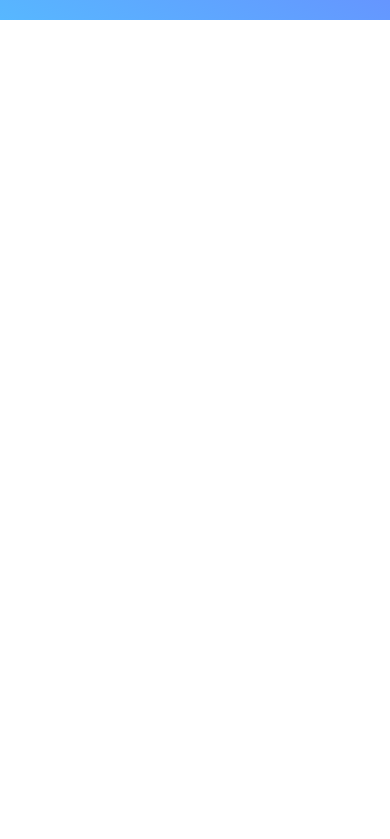
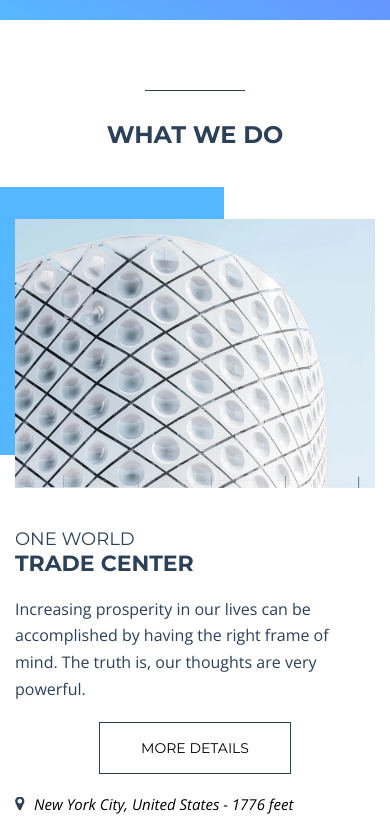
Before and after one commit to frontdev24kv/montichello, a plain HTML site: page index.html in a window 390 px wide. Shown: the part 380-1219 px from the top of the page. Before the commit the page ends 844 px from the top, so only its background shows below. Drawn offline with nearby package versions, Linux system fonts and the light colour scheme.

Commit message:
created images section, styled it , added adaptibe

```diff
--- a/index.html
+++ b/index.html
@@ -8,6 +8,7 @@
     <script src="./js/app.js" defer></script>
   </head>
   <body>
+    <div class="wrapper">
       <header class="header">
         <div class="container">
           <div class="header__wrapper">
@@ -65,6 +66,58 @@
             <button class="dot"></button>
           </div>
         </section>
+
+        <section class="section">
+          <div class="container">
+            <h2 class="title_2">WHAT WE DO</h2>
+            <div class="content__wrapper">
+              <div class="content__box">
+                <div class="image">
+                  <div class="rect"></div>
+                  <img
+                    src="./assets/images/web_p/img_1.webp"
+                    alt="trade center"
+                  />
+                </div>
+                <div class="description">
+                  <h3 class="title_3">ONE WORLD</h3>
+                  <h2 class="desc_title">TRADE CENTER</h2>
+                  <p class="text">
+                    Increasing prosperity in our lives can be accomplished by
+                    having the right frame of mind. The truth is, our thoughts
+                    are very powerful.
+                  </p>
+                  <button class="more_btn">MORE DETAILS</button>
+                  <p class="coords">New York City, United States - 1776 feet</p>
+                </div>
+              </div>
+              <div class="content__box reverse">
+                <div class="image">
+                  <div class="rect_2"></div>
+                  <img
+                    src="./assets/images/web_p/img_2.webp"
+                    alt="commerce center"
+                  />
+                </div>
+                <div class="description">
+                  <h3 class="title_3">INTERNATIONAL</h3>
+                  <h2 class="desc_title">COMMERCE CENTRE</h2>
+                  <p class="text">
+                   Successful businesses have many things in common, today we’ll look at the big ‘R’ of recognition and how a digital advertising network may help.
+                  </p>
+                  <button class="more_btn">MORE DETAILS</button>
+                  <p class="coords">Hong Kong - 1588 feet</p>
+                </div>
+              </div>
+            </div>
+          </div>
+        </section>
+        <section class="cards">
+          <div class="container">
+
+          </div>
+        </section>
       </main>
+    </div>
   </body>
 </html>
--- a/js/app.js
+++ b/js/app.js
@@ -9,10 +9,13 @@ const dotButtons = document.querySelectorAll('.dot');
 const parent = document.getElementById('parent')
 
 parent.addEventListener('click', (e) => {
+  console.log(e.target.tagName);
+  // if(e.target.tagName !== 'BUTTON') return
   // if(e.target.classList.contains('active')){
   //    e.target.classList.remove('active')
   //    return
   // }
+
   dotButtons.forEach(btn => btn.classList.remove('active'))
    e.target.classList.add('active')
 })
--- a/scss/_fonts.scss
+++ b/scss/_fonts.scss
@@ -1 +1 @@
-@import url('https://fonts.googleapis.com/css2?family=Montserrat:ital,wght@0,100..900;1,100..900&family=Source+Code+Pro:ital,wght@0,200..900;1,200..900&display=swap');
+@import url('https://fonts.googleapis.com/css2?family=Montserrat:ital,wght@0,100..900;1,100..900&family=Open+Sans:ital,wght@0,300..800;1,300..800&family=Source+Code+Pro:ital,wght@0,200..900;1,200..900&display=swap');
--- a/scss/_header.scss
+++ b/scss/_header.scss
@@ -129,6 +129,9 @@
 }
 
 @media screen and (max-width: 480px) {
+  .header {
+    position: fixed;
+  }
   .socials {
     display: none;
   }
--- a/scss/_hero.scss
+++ b/scss/_hero.scss
@@ -8,6 +8,7 @@
   background-size: contain;
   width: 100%;
   height: 800px;
+  margin-bottom: 100px;
 
   &::after {
     content: '';
--- /dev/null
+++ b/scss/_section.scss
@@ -0,0 +1,171 @@
+@use 'vars' as v;
+@use 'mixin' as m;
+
+.title_2 {
+  font-weight: 700;
+  font-size: 44px;
+  text-align: center;
+  color: v.$main-color;
+  position: relative;
+  margin-bottom: 162px;
+
+  &::before {
+    content: '';
+    position: absolute;
+    left: 50%;
+    transform: translateX(-50%);
+    width: 100px;
+    height: 1px;
+    background-color: v.$main-color;
+    top: -30px;
+  }
+}
+
+.content__wrapper {
+  @include m.flex();
+  flex-direction: column;
+  row-gap: 120px;
+  margin-bottom: 150px;
+}
+.content__box {
+  @include m.flex(space-between);
+  gap: 50px;
+}
+.image {
+  max-width: 630px;
+  width: 100%;
+  max-height: 470px;
+  height: 100%;
+  position: relative;
+
+  & img {
+    width: 100%;
+    height: 100%;
+    object-fit: cover;
+  }
+}
+.rect {
+  position: absolute;
+  z-index: -1;
+  background-color: #55b7ff;
+  top: -12%;
+  bottom: 12%;
+  left: -34%;
+  right: 42%;
+}
+.description {
+  max-width: 470px;
+  color: v.$main-color;
+}
+.title_3 {
+  font-size: 22px;
+}
+.desc_title {
+  font-weight: 700;
+  font-size: 44px;
+  white-space: nowrap;
+  margin-bottom: 19px;
+  max-width: 476px;
+}
+.text {
+  font-family: v.$third-family;
+  line-height: 167%;
+  max-width: 470px;
+  margin-bottom: 40px;
+}
+.more_btn {
+  font-size: 14px;
+  color: #000;
+  padding: 16px 41px;
+  border: 1px solid v.$main-color;
+  margin-bottom: 60px;
+  transition: all 0.3s linear;
+
+  &:hover {
+    transform: scale(1.1);
+  }
+}
+
+.coords {
+  font-family: v.$third-family;
+  font-style: italic;
+  font-size: 15px;
+  color: #000;
+  position: relative;
+  padding-left: 19px;
+
+  &::before {
+    content: '';
+    position: absolute;
+    left: 0;
+    top: 50%;
+    transform: translateY(-50%);
+    width: 10px;
+    height: 15px;
+    background-image: url('../assets/images/pointer.svg');
+    background-repeat: no-repeat;
+    background-size: contain;
+  }
+}
+
+.reverse {
+  flex-direction: row-reverse;
+}
+
+.rect_2 {
+  position: absolute;
+  background-color: #7e5aff;
+  left: 42%;
+  right: -34%;
+  top: -12%;
+  bottom: 12%;
+  z-index: -1;
+}
+
+@media screen and (max-width: 996px) {
+  .title_2 {
+    font-size: 30px;
+    margin-bottom: 100px;
+  }
+  .desc_title {
+    font-size: 28px;
+  }
+}
+
+@media screen and (max-width: 860px) {
+  .content__wrapper {
+    row-gap: 60px;
+    margin-bottom: 50px;
+  }
+  .content__box {
+    flex-direction: column;
+    gap: 30px;
+  }
+  .title_2 {
+    font-size: 24px;
+    margin-bottom: 70px;
+  }
+  .desc_title {
+    font-size: 22px;
+  }
+  .title_3 {
+    font-size: 20px;
+  }
+}
+
+@media screen and (max-width: 480px) {
+  .content__box {
+    row-gap: 40px;
+  }
+  .more_btn {
+    display: block;
+    margin: 20px auto;
+  }
+  .title_3 {
+    font-size: 18px;
+  }
+  .text {
+    font-size: 16px;
+    margin-bottom: 20px;
+  }
+}
--- a/scss/_vars.scss
+++ b/scss/_vars.scss
@@ -1,3 +1,5 @@
 $container-width: 1200px;
 $font-family: "Montserrat", sans-serif;
 $header-family: "Source Code Pro", monospace;
+$third-family: "Open Sans", sans-serif;
+$main-color: #2c4058;
--- a/scss/main.scss
+++ b/scss/main.scss
@@ -4,17 +4,31 @@
 @use 'mixin' as m;
 @use 'header';
 @use 'hero';
+@use 'section';
+
 
 body {
   font-family: v.$font-family;
   font-size: 18px;
   font-weight: 400;
   color: #fff;
+  background-color: #fff;
 }
 
+.wrapper {
+  max-width: 1600px;
+  margin: 0 auto;
+  position: relative;
+}
 
 .container {
   margin: 0 auto;
   max-width: v.$container-width;
   padding: 0 15px;
 }
+
+@media screen  and (max-width: 1300px){
+  .wrapper {
+    overflow: hidden;;
+  }
+}
```
Also changed, not shown: assets/images/pointer.svg (added), assets/images/web_p/img_1.webp (added), assets/images/web_p/img_2.webp (added), css/main.css, 1 other file. Lines whose indentation alone changed are shown as unchanged.
